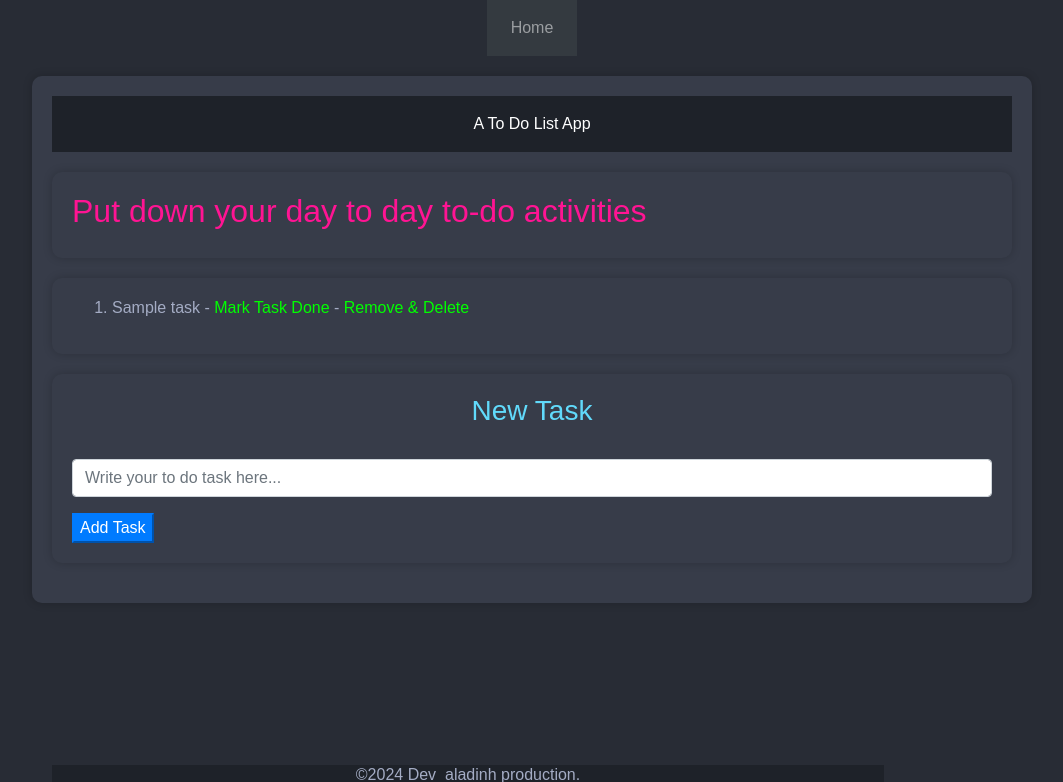
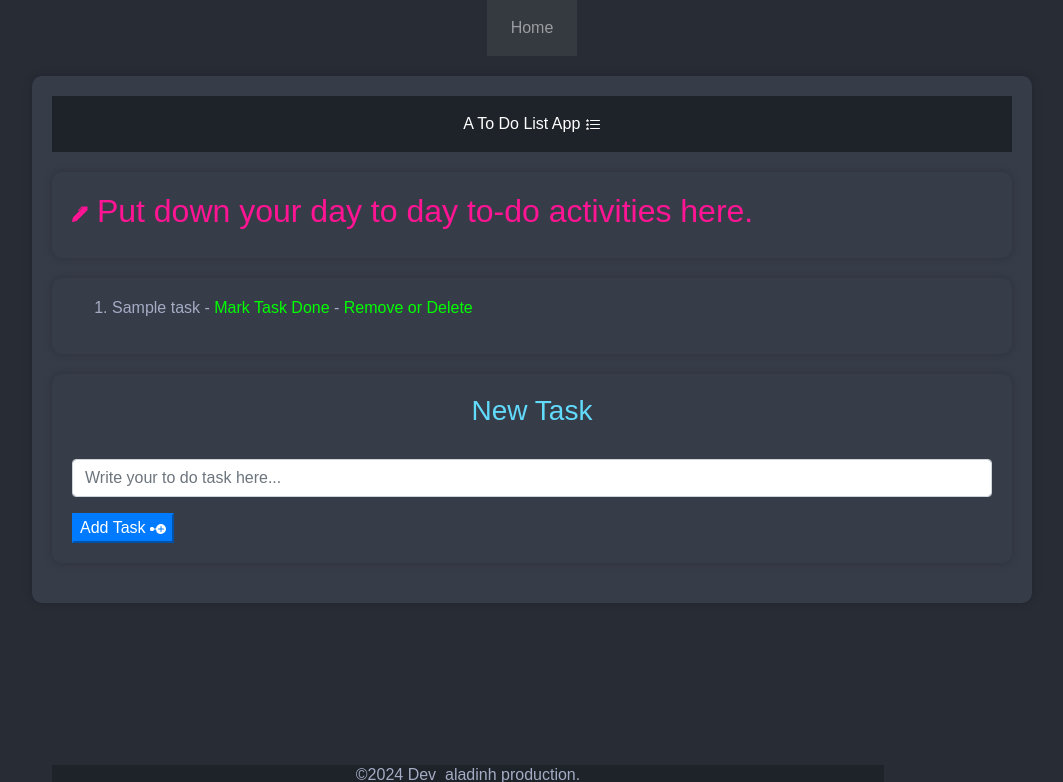
Before and after one commit to harizonelopez/flask-note-app, a Flask app: template templates/index.html in a window 1280 px wide. Shown: the top 782 px of the page, without its empty margins (108-1171 px from the left). Run offline with Flask 3, Linux system fonts and the light colour scheme; the template is opened without the code that fills it: most values are stand-ins (such as "Sample title", 1, 10 or a date in 2020); some libraries are stand-ins or nearby versions.

Commit message:
Update index.html

```diff
--- a/templates/index.html
+++ b/templates/index.html
@@ -73,9 +73,14 @@
 </head>
 <body>
     <section>
-        <header> A To Do List App </header>
+        <header> A To Do List App <svg xmlns="http://www.w3.org/2000/svg" width="16" height="16" fill="currentColor" class="bi bi-list-stars" viewBox="0 0 16 16">
+            <path fill-rule="evenodd" d="M5 11.5a.5.5 0 0 1 .5-.5h9a.5.5 0 0 1 0 1h-9a.5.5 0 0 1-.5-.5m0-4a.5.5 0 0 1 .5-.5h9a.5.5 0 0 1 0 1h-9a.5.5 0 0 1-.5-.5m0-4a.5.5 0 0 1 .5-.5h9a.5.5 0 0 1 0 1h-9a.5.5 0 0 1-.5-.5"/>
+            <path d="M2.242 2.194a.27.27 0 0 1 .516 0l.162.53c.035.115.14.194.258.194h.551c.259 0 .37.333.164.493l-.468.363a.28.28 0 0 0-.094.3l.173.569c.078.256-.213.462-.423.3l-.417-.324a.27.27 0 0 0-.328 0l-.417.323c-.21.163-.5-.043-.423-.299l.173-.57a.28.28 0 0 0-.094-.299l-.468-.363c-.206-.16-.095-.493.164-.493h.55a.27.27 0 0 0 .259-.194zm0 4a.27.27 0 0 1 .516 0l.162.53c.035.115.14.194.258.194h.551c.259 0 .37.333.164.493l-.468.363a.28.28 0 0 0-.094.3l.173.569c.078.255-.213.462-.423.3l-.417-.324a.27.27 0 0 0-.328 0l-.417.323c-.21.163-.5-.043-.423-.299l.173-.57a.28.28 0 0 0-.094-.299l-.468-.363c-.206-.16-.095-.493.164-.493h.55a.27.27 0 0 0 .259-.194zm0 4a.27.27 0 0 1 .516 0l.162.53c.035.115.14.194.258.194h.551c.259 0 .37.333.164.493l-.468.363a.28.28 0 0 0-.094.3l.173.569c.078.255-.213.462-.423.3l-.417-.324a.27.27 0 0 0-.328 0l-.417.323c-.21.163-.5-.043-.423-.299l.173-.57a.28.28 0 0 0-.094-.299l-.468-.363c-.206-.16-.095-.493.164-.493h.55a.27.27 0 0 0 .259-.194z"/>
+          </svg> </header>
         <section>
-            <h2>Put down your day to day to-do activities</h2>
+            <h2> <svg xmlns="http://www.w3.org/2000/svg" width="16" height="16" fill="currentColor" class="bi bi-pen-fill" viewBox="0 0 16 16">
+                <path d="m13.498.795.149-.149a1.207 1.207 0 1 1 1.707 1.708l-.149.148a1.5 1.5 0 0 1-.059 2.059L4.854 14.854a.5.5 0 0 1-.233.131l-4 1a.5.5 0 0 1-.606-.606l1-4a.5.5 0 0 1 .131-.232l9.642-9.642a.5.5 0 0 0-.642.056L6.854 4.854a.5.5 0 1 1-.708-.708L9.44.854A1.5 1.5 0 0 1 11.5.796a1.5 1.5 0 0 1 1.998-.001"/>
+              </svg> Put down your day to day to-do activities here.</h2>
         </section>
         <section>
             <ol>
@@ -87,7 +92,7 @@
                             {{ task.name }}
                         {% endif %}
                         - <a href="{{ url_for('mark_completed', task_index=loop.index) }}">Mark Task Done</a>
-                        - <a href="{{ url_for('remove_task', task_index=loop.index) }}">Remove & Delete</a>
+                        - <a href="{{ url_for('remove_task', task_index=loop.index) }}">Remove or Delete</a>
                     </li>
                 {% endfor %}
             </ol>
@@ -105,7 +110,9 @@
                         placeholder = "Write your to do task here..."
                     />
                 </div>
-                <button type="submit" class="btn-primary">Add Task</button>
+                <button type="submit" class="btn-primary">Add Task <svg xmlns="http://www.w3.org/2000/svg" width="16" height="16" fill="currentColor" class="bi bi-node-plus-fill" viewBox="0 0 16 16">
+                    <path d="M11 13a5 5 0 1 0-4.975-5.5H4A1.5 1.5 0 0 0 2.5 6h-1A1.5 1.5 0 0 0 0 7.5v1A1.5 1.5 0 0 0 1.5 10h1A1.5 1.5 0 0 0 4 8.5h2.025A5 5 0 0 0 11 13m.5-7.5v2h2a.5.5 0 0 1 0 1h-2v2a.5.5 0 0 1-1 0v-2h-2a.5.5 0 0 1 0-1h2v-2a.5.5 0 0 1 1 0"/>
+                  </svg> </button>
             </form>
         </section>
 
```
